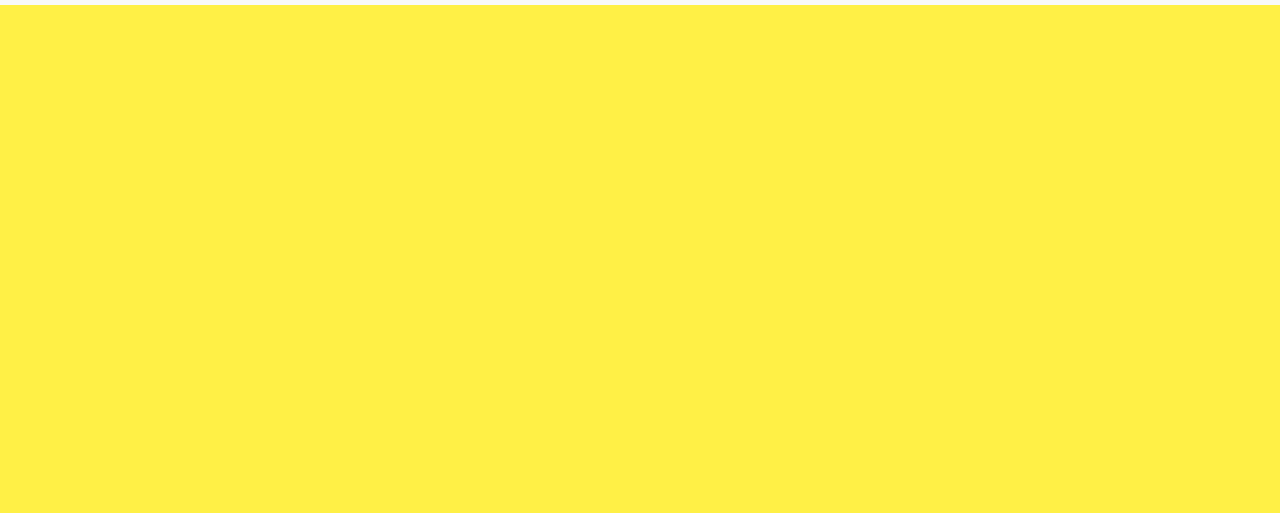
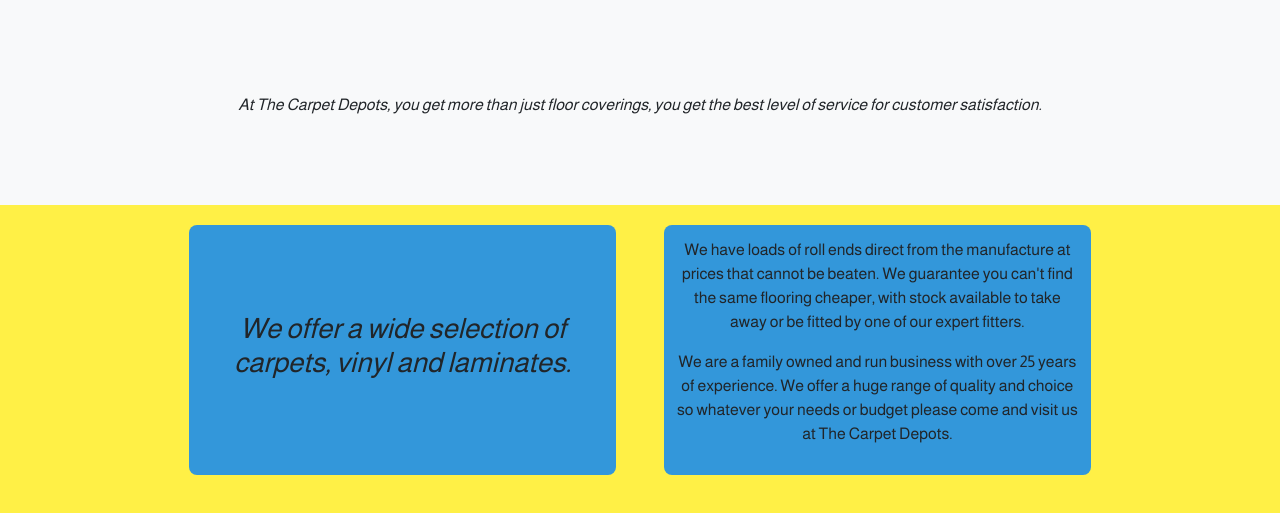
Before and after one commit to Newellso1/Carpet_Reboot, a plain HTML site: page index.html in a window 1280 px wide. Shown: the part 139-652 px from the top of the page. Drawn offline with nearby package versions, Linux system fonts and the light colour scheme.

Commit message:
Added content to about

```diff
--- a/index.html
+++ b/index.html
@@ -51,6 +51,36 @@
         </div>
     </nav>
 
+    <div class="home container-fluid">
+
+        <div class="row">
+            <div class="col text-center bg-light d-flex justify-content-center align-items-center fst-italic">
+                At The Carpet Depots, you get more than just floor coverings, you get the best level of service for
+                customer satisfaction.
+            </div>
+        </div>
+
+        <div class="row d-flex justify-content-center gap-5">
+
+            <div class="about-info col-md-4 d-flex align-items-center ">
+                <h3 class="text-center ">We offer a wide selection of carpets, vinyl and laminates.</h3>
+            </div>
+
+
+
+            <div class="about-info col-md-4 text-center d-flex flex-column  align-items-center justify-content-center ">
+                <p>We have loads of roll ends direct from the manufacture at prices that cannot be beaten.
+                    We guarantee you can't find the same flooring cheaper, with stock available to take away or be
+                    fitted by one of our expert fitters.
+                 </p>
+                 <p>
+                    We are a family owned and run business with over 25 years of experience. We offer a huge range of
+                    quality and choice so whatever your needs or budget please come and visit us at The Carpet Depots.
+                </p>
+            </div>
+
+    </div>
+
 
 
 
--- a/styles.css
+++ b/styles.css
@@ -15,8 +15,22 @@
 
 body {
     background-color: var(--bright-yellow);
+    font-family: 'Almarai', sans-serif;
 }
 
-.container-flu{
-    background-color: black;
+/* home styles */
+
+.home > .row:nth-child(1){
+    min-height: 200px;
 }
+
+.about-info {
+    min-height: 250px;
+    background-color: var(--blue);
+    margin-top: 20px;
+    border-radius: 0.5rem;
+}
+
+.about-info:nth-child(1) h3 {
+    font-style: italic;
+}
```
Also changed, not shown: assets/CasCarpet.jpg (added), assets/SelbyCarpet.jpg (added), assets/castle-side.png (added), assets/selby-side.png (added).
